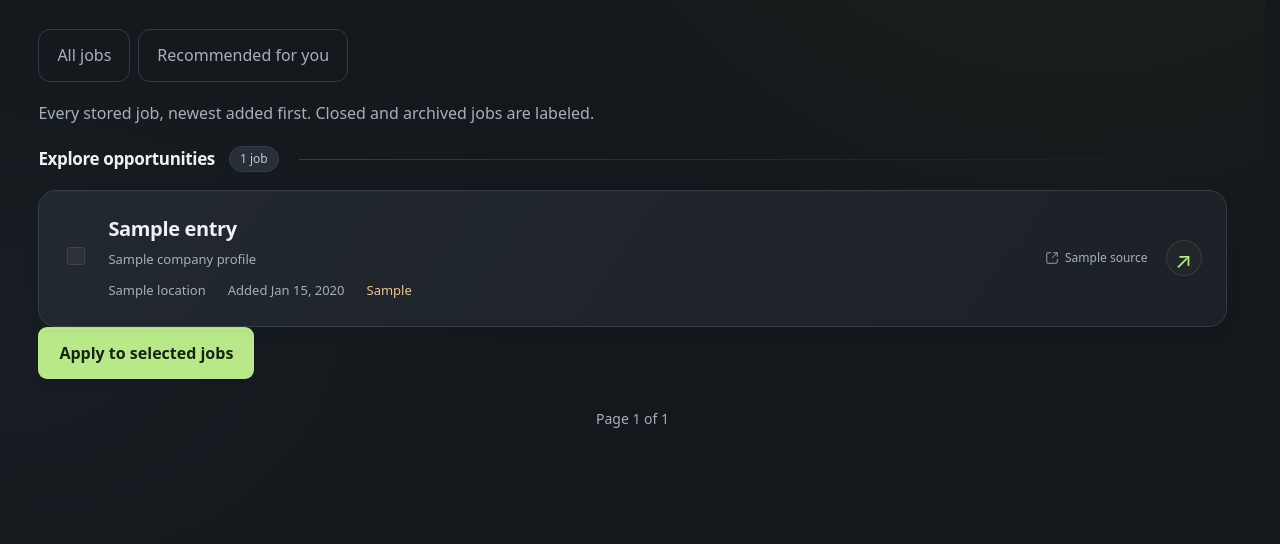
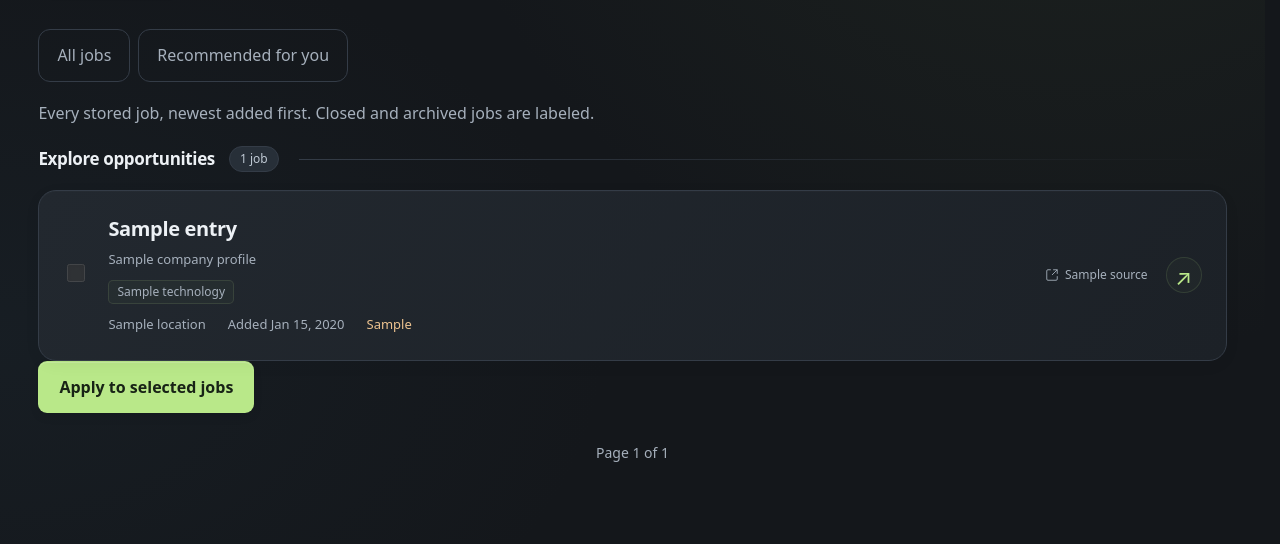
Before and after one commit to compfaculty/jobstream, a Django app: template templates/jobs/list.html in a window 1280 px wide. Shown: the part 512-1056 px from the top of the page. Run offline with Django 5.2, Linux system fonts and the light colour scheme; the template is opened without the code that fills it: most values are stand-ins (such as "Sample title", 1, 10 or a date in 2020).

Commit message:
Show required technology badges on job cards

```diff
--- a/static/app.css
+++ b/static/app.css
@@ -256,3 +256,7 @@ html { scrollbar-gutter: stable; }
   .job-card-content { flex-basis: 60%; }
   .job-card-aside { flex-basis: 100%; max-width: 100%; justify-content: flex-end; }
 }
+
+.job-stack { display: flex; flex-wrap: wrap; gap: 5px; padding: 0; margin: 10px 0 0; list-style: none; }
+.job-stack li { padding: 2px 8px; border: 1px solid #64735850; border-radius: 5px; background: #b9e88908; color: var(--muted); font-size: 12px; line-height: 1.5; }
+.job-stack .job-stack-more { border-color: transparent; background: transparent; }
--- a/templates/jobs/list_results.html
+++ b/templates/jobs/list_results.html
@@ -40,7 +40,7 @@
 <article class="job-card">
 <label class="job-selection"><input type="checkbox" name="jobs" value="{{ job.pk }}" aria-label="Select {{ job.title }}"{% if not job.active %} disabled{% endif %}></label>
   {% if job.company_profile.logo %}<img class="company-logo" src="{% url 'company-logo' job.company_profile_id %}" alt="" width="48" height="48" loading="lazy">{% endif %}
-  <div class="job-card-content"><h2><a href="{% url 'job' job.pk %}">{{ job.title }}</a></h2><p class="company-name">{% if job.company_profile_id %}<a class="company-link" href="{% url 'company' job.company_profile_id %}">{{ job.company_profile.name }}</a>{% else %}{{ job.company|default:'Company not specified' }}{% endif %}</p><p class="job-meta"><span>{{ job.location|default:'Location not specified' }}</span><span>Added {{ job.discovered_at|date:'M j, Y' }}</span>{% if not job.active %}<span class="job-unavailable">{% if job.status_override %}{{ job.get_status_override_display }}{% else %}{{ job.get_lifecycle_display }}{% endif %}</span>{% endif %}{% if job_mode == 'recommended' %}<span class="job-fit">{{ job.recommendation_score }}% fit</span>{% endif %}</p></div>
+  <div class="job-card-content"><h2><a href="{% url 'job' job.pk %}">{{ job.title }}</a></h2><p class="company-name">{% if job.company_profile_id %}<a class="company-link" href="{% url 'company' job.company_profile_id %}">{{ job.company_profile.name }}</a>{% else %}{{ job.company|default:'Company not specified' }}{% endif %}</p>{% if job.normalized.required_technologies %}<ul class="job-stack" aria-label="Required technologies">{% for technology in job.normalized.required_technologies|slice:":6" %}<li>{{ technology }}</li>{% endfor %}{% if job.normalized.required_technologies|length > 6 %}<li class="job-stack-more">+{{ job.normalized.required_technologies|length|add:"-6" }}</li>{% endif %}</ul>{% endif %}<p class="job-meta"><span>{{ job.location|default:'Location not specified' }}</span><span>Added {{ job.discovered_at|date:'M j, Y' }}</span>{% if not job.active %}<span class="job-unavailable">{% if job.status_override %}{{ job.get_status_override_display }}{% else %}{{ job.get_lifecycle_display }}{% endif %}</span>{% endif %}{% if job_mode == 'recommended' %}<span class="job-fit">{{ job.recommendation_score }}% fit</span>{% endif %}</p></div>
   <div class="job-card-aside">
     <div class="job-sources" aria-label="Job sources">
     {% for origin in job.origins.all %}
```
Also changed, not shown: tests/test_views.py (+15 -0 lines).
